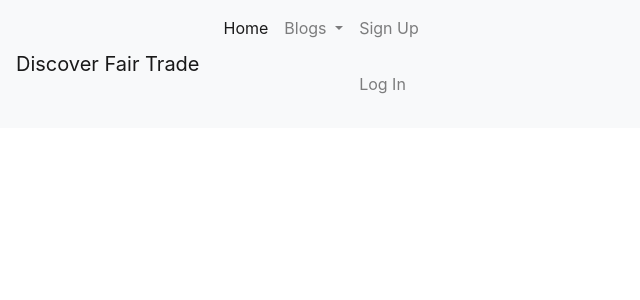
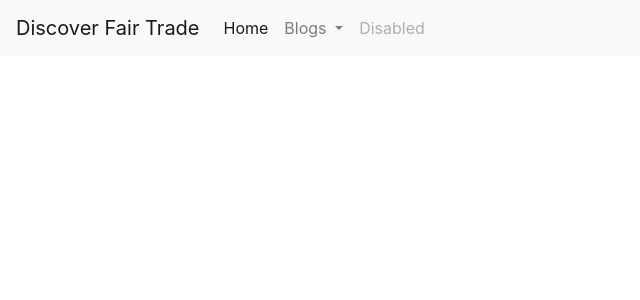
Before and after one commit to SeanDuttonJones/StormHacks, a Django app: page /Blog/ in a window 1280 px wide. Shown: the top 300 px of the page, without its empty margins (0-640 px from the left). Run offline with Django 3.2, Linux system fonts and the light colour scheme; data that the repository does not hold is empty; some libraries are stand-ins or nearby versions.

Commit message:
fix html

```diff
--- a/VVS/Blog/Templates/Blog/base.html
+++ b/VVS/Blog/Templates/Blog/base.html
@@ -41,16 +41,7 @@
         </div>
       </li>
       <li class="nav-item">
-       <div class="ml-auto text-dark">
-    <a class="nav-link" href="/register/">
-      <span class="fa-stack fa-lg">
-        <i class="fas fa-user-plus"></i>
-      </span> <p> Sign Up </p> </a>
-      <a class="nav-link" href="/login/">
-        <span class="fa-stack fa-lg">
-            <i class="fas fa-sign-in-alt"></i>
-        </span> <p>Log In</p></a>
-  </div>
+        <a class="nav-link disabled" href="#">Disabled</a>
       </li>
     </ul>
   </div>
--- a/VVS/Home/urls.py
+++ b/VVS/Home/urls.py
@@ -4,7 +4,7 @@ from . import views as home_views
 
 urlpatterns = [
 
-    path('' , home_views.home_page , name = 'index-home'),
+    path('Maps/' , home_views.home_page , name = 'index-home'),
     path('login/', home_views.login_page, name = 'login-home'),
     path('logout/', home_views.logout_page, name = 'logout-home'),
     path('register/', home_views.registration_page, name = 'registration-home'),
```
Also changed, not shown: VVS/Maps/templates/Maps/index.html (indentation only).
